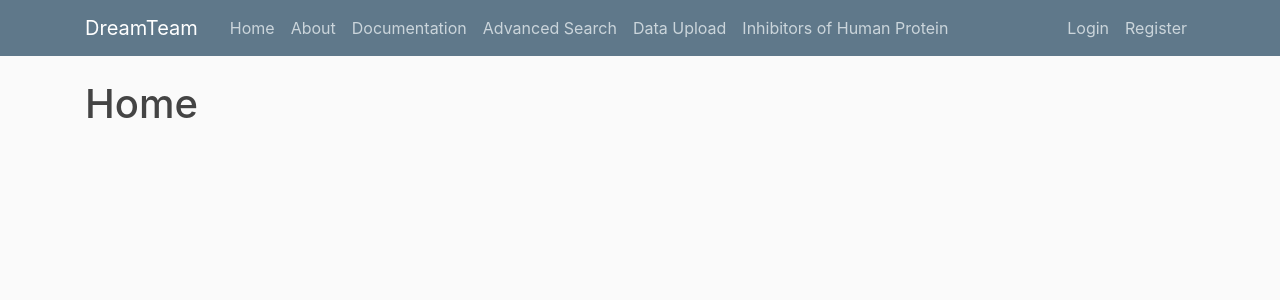
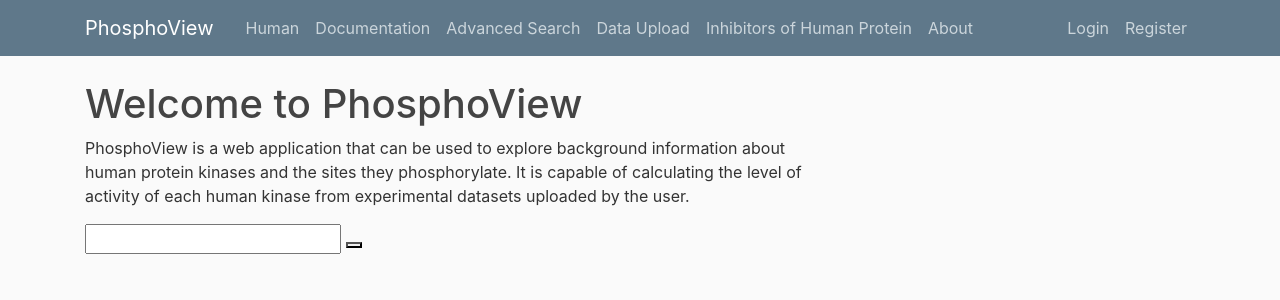
Before and after one commit to SheridanS97/DreamTeam, a Flask app: page / in a window 1280 px wide. Shown: the top 300 px of the page. Run offline with Flask 2, Linux system fonts and the light colour scheme; some libraries are stand-ins or nearby versions.

Commit message:
Added new functionality to website

```diff
--- a/app/app.py
+++ b/app/app.py
@@ -1,31 +1,85 @@
-from flask import Flask, render_template, url_for
+from flask import Flask, render_template, url_for, flash, redirect
+from forms import RegistrationForm, LoginForm
+from flask_wtf import FlaskForm
+from wtforms import validators
+
+from wtforms import StringField, SubmitField
+
 app = Flask(__name__)
 
-posts = [
-    {
-        'Name': 'Mohamed Golaid',
-        'Surname': 'A Msc Bioinformatics student, who loves coding',
-    },
-    {
-        'Name': 'Han Ooi',
-        'Surname': 'A Msc Bioinformatics student, who loves coding as well',
-    }
-]
+app.config['SECRET_KEY'] = '5791628bb0b13ce0c676dfde280ba245'
 
 
 @app.route("/")
 @app.route("/home")
 def home():
-    return render_template('home.html', title='Home')
+    return render_template('home.html', title= "Welcome to PhosphoView")
 
-@app.route("/Data_Upload")
+@app.route("/upload")
 def Data_Upload():
-    return render_template('Data_Upload.html', title='Data_Upload')
+    return render_template('dataUpload.html', title='Data Upload')
+
+
+
+@app.route("/kinaselist")
+def Listkinases():
+    return render_template('ListHumanKinases.html', title='List of Human Kinases')
+
+
 
 @app.route("/about")
 def about():
-    return render_template('about.html', posts=posts)
 
+    posts = [
+    {
+        'Name': 'Mohamed Golaid',
+        'Description': 'A Msc Bioinformatics student, who loves coding',
+    },
+    {
+        'Name': 'Han Ooi',
+        'Description': 'A Msc Bioinformatics student, who loves coding as well',
+    },
+
+    {
+        'Name': 'Sheridan',
+        'Description': 'A Msc Bioinformatics student, who loves coding as well',
+    },
+    {
+        'Name': 'Anastastia',
+        'Description': 'A Msc Bioinformatics student, who loves coding as well',
+    },
+
+    {
+        'Name': 'Alisha Ang',
+        'Description': 'A Msc Bioinformatics student, who loves coding as well',
+    },
+
+
+            ]
+
+    return render_template('about.html', posts=posts, title = " About")
+
+@app.route("/documentation")
+def Documentation():
+    return render_template('documentation.html', title='Documentation')
+
+@app.route("/advancedSearch")
+def AdvancedSearch():
+    return render_template('advancedSearch.html', title='Advanced Search')
+
+@app.route("/inhibitors")
+def Inhibitors():
+    return render_template('inhibitors.html', title='Inhibitors')
+
+@app.route("/login")
+def login():
+    form = LoginForm()
+    return render_template('login.html', title='Login', form=form)
+
+@app.route("/register")
+def register():
+    form = RegistrationForm()
+    return render_template('register.html', title='Register', form=form)
 
 if __name__ == '__main__':
     app.run(debug=True)
--- a/app/requirements.txt
+++ b/app/requirements.txt
@@ -3,3 +3,6 @@
 pandas==0.25.1
 SQLAlchemy==1.3.9
 Jinja2==2.10.3
+WTForms==2.2.1
+Flask-WTF==0.14.2
+validators-0.14.1
--- a/app/templates/about.html
+++ b/app/templates/about.html
@@ -2,6 +2,6 @@
 {% block content %}
      {% for post in posts%}
 	       <h1>{{post.Name}}</h1>
-	       <p>{{post.Surname}}</p>
+	       <p>{{post.Description}}</p>
 	    {% endfor %}
 {% endblock content %}
--- a/app/templates/home.html
+++ b/app/templates/home.html
@@ -1,4 +1,158 @@
 {% extends "layout.html" %}
 {% block content %}
-     <h1>Home</h1>
+     <h1>Welcome to PhosphoView</h1>
+     <p> PhosphoView is a web application that can be used to explore background information about human protein kinases and the sites they phosphorylate. It is capable of calculating the level of activity of each human kinase from experimental datasets uploaded by the user. </p>
+     <form id="content">
+	  	<input type="text" name="input" class="input" id="search-input">
+	  	<button type="reset" class="search" id="search-btn"></button>
+	</form>
+	<style type="css">
+		body {
+  background-color: #ff9800;
+  color: #fff;
+  margin: 0;
+}
+
+#content {
+  position: absolute;
+  height: 50px;
+  width: 300px;
+  margin-left: 170px;
+  top: 50%;
+  left: 50%;
+  transform: translate(-50%, -50%);
+}
+
+#content.on {
+  -webkit-animation-name: in-out;
+  animation-name: in-out;
+  -webkit-animation-duration: 0.7s;
+  animation-duration: 0.7s;
+  -webkit-animation-timing-function: linear;
+  animation-timing-function: linear;
+  -webkit-animation-iteration-count: 1;
+  animation-iteration-count: 1;
+}
+
+input {
+  box-sizing: border-box;
+  width: 50px;
+  height: 50px;
+  border: 4px solid #ffffff;
+  border-radius: 50%;
+  background: none;
+  color: #fff;
+  font-size: 16px;
+  font-weight: 400;
+  font-family: Roboto;
+  outline: 0;
+  -webkit-transition: width 0.4s ease-in-out, border-radius 0.8s ease-in-out,
+    padding 0.2s;
+  transition: width 0.4s ease-in-out, border-radius 0.8s ease-in-out,
+    padding 0.2s;
+  -webkit-transition-delay: 0.4s;
+  transition-delay: 0.4s;
+  -webkit-transform: translate(-100%, -50%);
+  -ms-transform: translate(-100%, -50%);
+  transform: translate(-100%, -50%);
+}
+
+.search {
+  background: none;
+  position: absolute;
+  top: 0px;
+  left: 0;
+  height: 50px;
+  width: 50px;
+  padding: 0;
+  border-radius: 100%;
+  outline: 0;
+  border: 0;
+  color: inherit;
+  cursor: pointer;
+  -webkit-transition: 0.2s ease-in-out;
+  transition: 0.2s ease-in-out;
+  -webkit-transform: translate(-100%, -50%);
+  -ms-transform: translate(-100%, -50%);
+  transform: translate(-100%, -50%);
+}
+
+.search:before {
+  content: "";
+  position: absolute;
+  width: 20px;
+  height: 4px;
+  background-color: #fff;
+  -webkit-transform: rotate(45deg);
+  -ms-transform: rotate(45deg);
+  transform: rotate(45deg);
+  margin-top: 26px;
+  margin-left: 17px;
+  -webkit-transition: 0.2s ease-in-out;
+  transition: 0.2s ease-in-out;
+}
+
+.close {
+  -webkit-transition: 0.4s ease-in-out;
+  transition: 0.4s ease-in-out;
+  -webkit-transition-delay: 0.4s;
+  transition-delay: 0.4s;
+}
+
+.close:before {
+  content: "";
+  position: absolute;
+  width: 27px;
+  height: 4px;
+  margin-top: -1px;
+  margin-left: -13px;
+  background-color: #fff;
+  -webkit-transform: rotate(45deg);
+  -ms-transform: rotate(45deg);
+  transform: rotate(45deg);
+  -webkit-transition: 0.2s ease-in-out;
+  transition: 0.2s ease-in-out;
+}
+
+.close:after {
+  content: "";
+  position: absolute;
+  width: 27px;
+  height: 4px;
+  background-color: #fff;
+  margin-top: -1px;
+  margin-left: -13px;
+  cursor: pointer;
+  -webkit-transform: rotate(-45deg);
+  -ms-transform: rotate(-45deg);
+  transform: rotate(-45deg);
+}
+
+.square {
+  box-sizing: border-box;
+  padding: 0 40px 0 10px;
+  width: 300px;
+  height: 50px;
+  border: 4px solid #ffffff;
+  border-radius: 0;
+  background: none;
+  color: #fff;
+  font-family: Roboto;
+  font-size: 16px;
+  font-weight: 400;
+  outline: 0;
+  -webkit-transition: width 0.4s ease-in-out, border-radius 0.4s ease-in-out,
+    padding 0.2s;
+  transition: width 0.4s ease-in-out, border-radius 0.4s ease-in-out,
+    padding 0.2s;
+  -webkit-transition-delay: 0.4s, 0s, 0.4s;
+  transition-delay: 0.4s, 0s, 0.4s;
+  -webkit-transform: translate(-100%, -50%);
+  -ms-transform: translate(-100%, -50%);
+  transform: translate(-100%, -50%);
+}
+
+
+
+	</style>
 {% endblock content %}
--- a/app/templates/layout.html
+++ b/app/templates/layout.html
@@ -14,18 +14,18 @@
     <header class="site-header">
       <nav class="navbar navbar-expand-md navbar-dark bg-steel fixed-top">
         <div class="container">
-          <a class="navbar-brand mr-4" href="/">DreamTeam</a>
+          <a class="navbar-brand mr-4" href="/">PhosphoView</a>
           <button class="navbar-toggler" type="button" data-toggle="collapse" data-target="#navbarToggle" aria-controls="navbarToggle" aria-expanded="false" aria-label="Toggle navigation">
             <span class="navbar-toggler-icon"></span>
           </button>
           <div class="collapse navbar-collapse" id="navbarToggle">
             <div class="navbar-nav mr-auto">
-              <a class="nav-item nav-link" href="/">Home</a>
-              <a class="nav-item nav-link" href="/about">About</a>
+              <a class="nav-item nav-link" href="/about">Human </a>
               <a class="nav-item nav-link" href="/documentation">Documentation</a>
               <a class="nav-item nav-link" href="/Advanced_Search">Advanced Search</a>
               <a class="nav-item nav-link" href="/Data_Upload">Data Upload</a>
               <a class="nav-item nav-link" href="/Inhibitors">Inhibitors of Human Protein</a>
+              <a class="nav-item nav-link" href="/about">About</a>
             </div>
             <!-- Navbar Right Side -->
             <div class="navbar-nav">
```
Also changed, not shown: app/forms.py (added, +27 -0 lines), app/templates/login.html (added, +34 -0 lines), app/templates/ListHumanKinases.html (added), app/templates/advancedSearch.html (added), app/templates/documentation.html (added), app/templates/inhibitors.html (added), app/templates/register.html (added).
